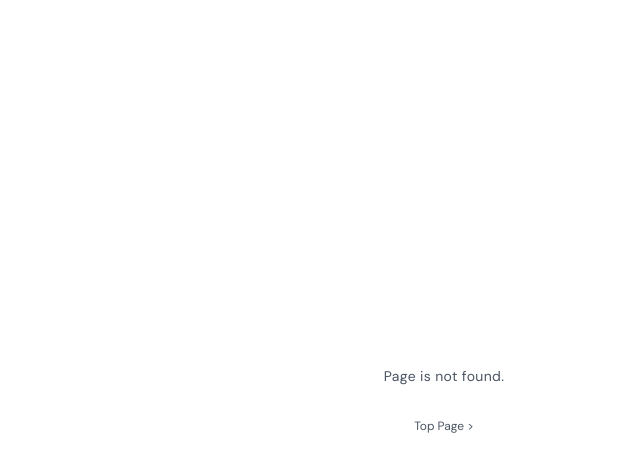
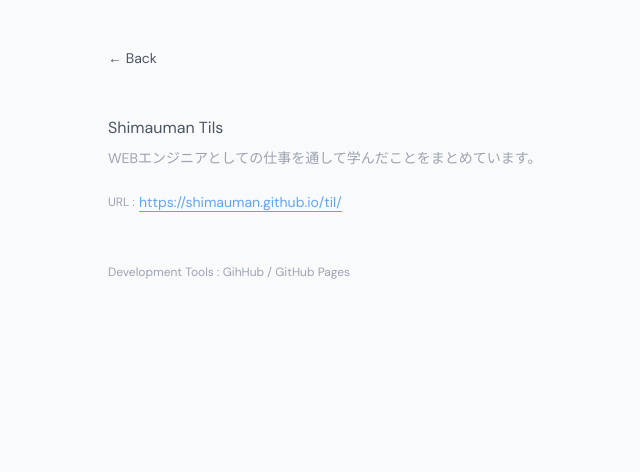
Before and after one commit to shimauman/shimauman-web-site, a Gatsby site: page /shimauman-tils in a window 1280 px wide. Before the commit this address had no page. Shown: the whole page, without its empty margins (196-836 px from the left). Built offline with nearby package versions, Linux system fonts and the light colour scheme; Gatsby itself is replaced by a stand-in of ours.

Commit message:
feat: add shimauman tils work.

```diff
--- a/src/components/index/work.js
+++ b/src/components/index/work.js
@@ -6,7 +6,8 @@
     {title: "Qbel Web Site", index: 1, url: `/qbel-web-site/`},
     {title: "B side cafe Web Site", index: 2, url: `/bsidecafe-web-site/`},
     {title: "Shimauman Web Site", index: 3, url: `/shimauman-web-site/`},
-    {title: "SPAS CURRY Youtube 24/7 Music Streaming Animation Thumbnail", index: 4, url: `/spascurry-music-streaming-animation-thumbnail/`},
+    {title: "Shimauman Tils", index: 4, url: `/shimauman-tils/`},
+    {title: "SPAS CURRY Youtube 24/7 Music Streaming Animation Thumbnail", index: 5, url: `/spascurry-music-streaming-animation-thumbnail/`},
   ]
 
   return (
--- a/src/components/index/workCard.js
+++ b/src/components/index/workCard.js
@@ -14,6 +14,9 @@
       return (<StaticImage src="../../images/shimauman-web-site.jpg" alt={`Image of ${workTitle}`} />)
     }
     if (workIndex === 4) {
+      return (<StaticImage src="../../images/shimauman-tils.jpg" alt={`Image of ${workTitle}`} />)
+    }
+    if (workIndex === 5) {
       return (<StaticImage src="../../images/spascurry-live-thumbnail.jpg" alt={`Image of ${workTitle}`} />)
     }
   }
--- /dev/null
+++ b/src/pages/shimauman-tils.js
@@ -0,0 +1,17 @@
+import React from "react"
+import WorkDetail from "../templates/workDetail"
+
+export default function ShimaumanTilsWebSite({ location }) {
+  return (
+    <WorkDetail
+      pageTitle="Shimauman Tils"
+      pagePath={location.pathname}
+      workHeadline="Shimauman Tils"
+      workDescription="WEBエンジニアとしての仕事を通して学んだことをまとめています。"
+      workReference={{label: "URL :", url: "https://shimauman.github.io/til/"}}
+      workTools={[
+        {label: "Development Tools", names: "GihHub / GitHub Pages"},
+      ]}
+    />
+  )
+}
```
Also changed, not shown: src/images/shimauman-tils.jpg (added).
